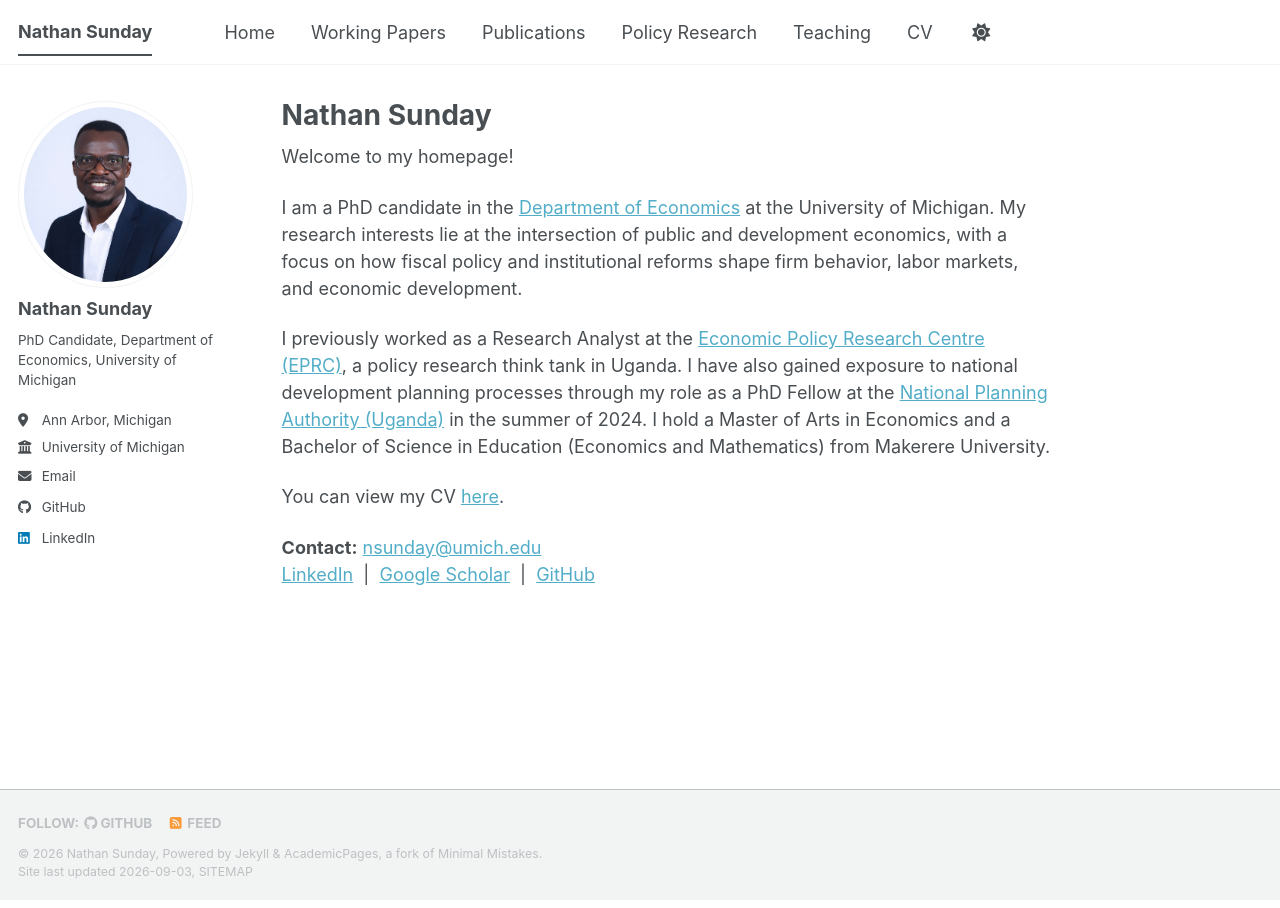
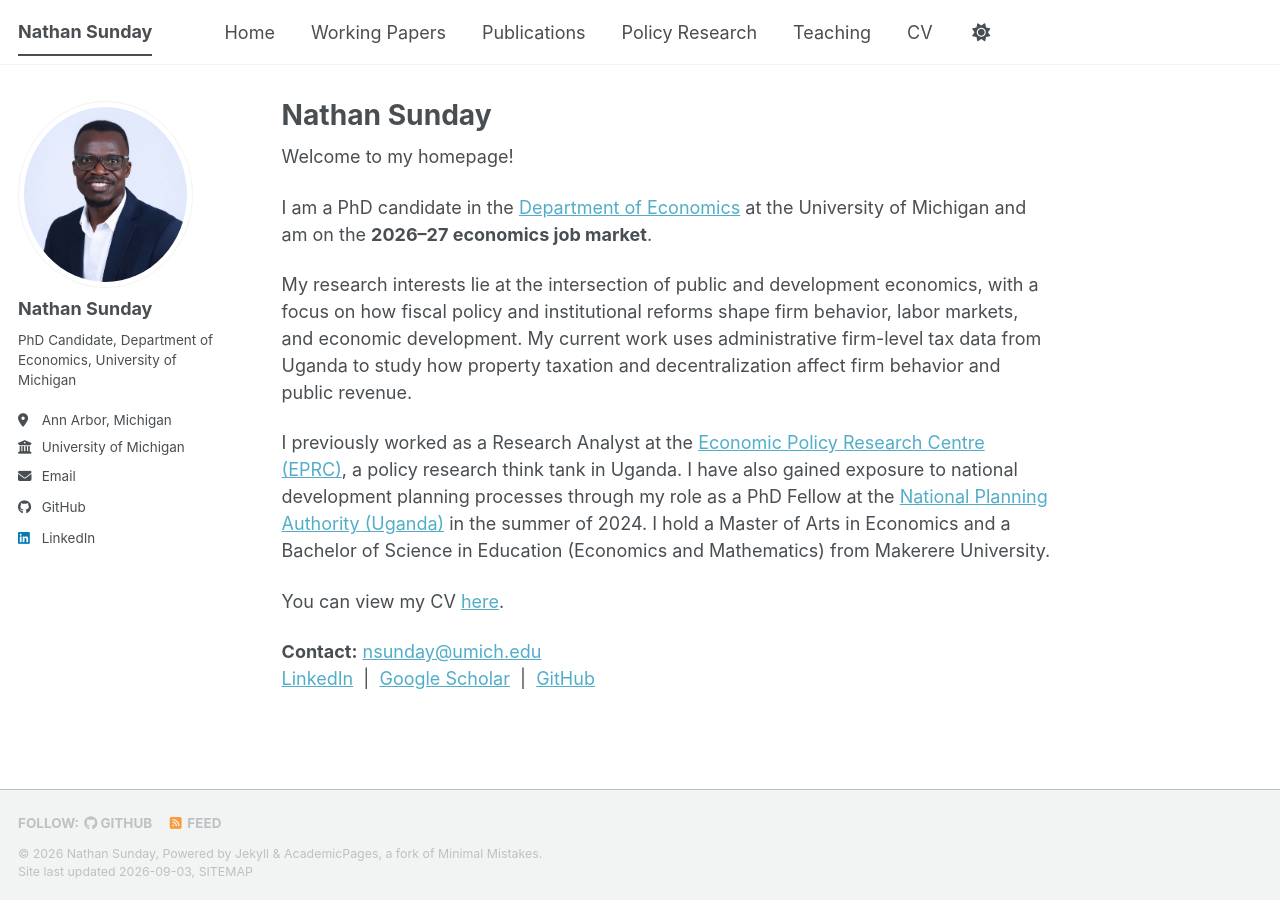
Before and after one commit to berylenonmechanistic8499/berylenonmechanistic8499.github.io, a Jekyll site: the page built from _pages/about.md, in a window 1280 px wide. Built offline with Jekyll 4.4.1, drawn with Linux system fonts in a browser that asks for light colours; a style sheet for code colours, icons or effects is not loaded.

Commit message:
Update about.md

```diff
--- a/_pages/about.md
+++ b/_pages/about.md
@@ -9,7 +9,9 @@ redirect_from:
 
 Welcome to my homepage!
 
-I am a PhD candidate in the [Department of Economics](https://lsa.umich.edu/econ) at the University of Michigan. My research interests lie at the intersection of public and development economics, with a focus on how fiscal policy and institutional reforms shape firm behavior, labor markets, and economic development.
+I am a PhD candidate in the [Department of Economics](https://lsa.umich.edu/econ) at the University of Michigan and am on the **2026–27 economics job market**.
+
+My research interests lie at the intersection of public and development economics, with a focus on how fiscal policy and institutional reforms shape firm behavior, labor markets, and economic development. My current work uses administrative firm-level tax data from Uganda to study how property taxation and decentralization affect firm behavior and public revenue.
 
 I previously worked as a Research Analyst at the [Economic Policy Research Centre (EPRC)](https://eprcug.org/), a policy research think tank in Uganda. I have also gained exposure to national development planning processes through my role as a PhD Fellow at the [National Planning Authority (Uganda)](https://npa.go.ug/) in the summer of 2024. I hold a Master of Arts in Economics and a Bachelor of Science in Education (Economics and Mathematics) from Makerere University.
 
```
